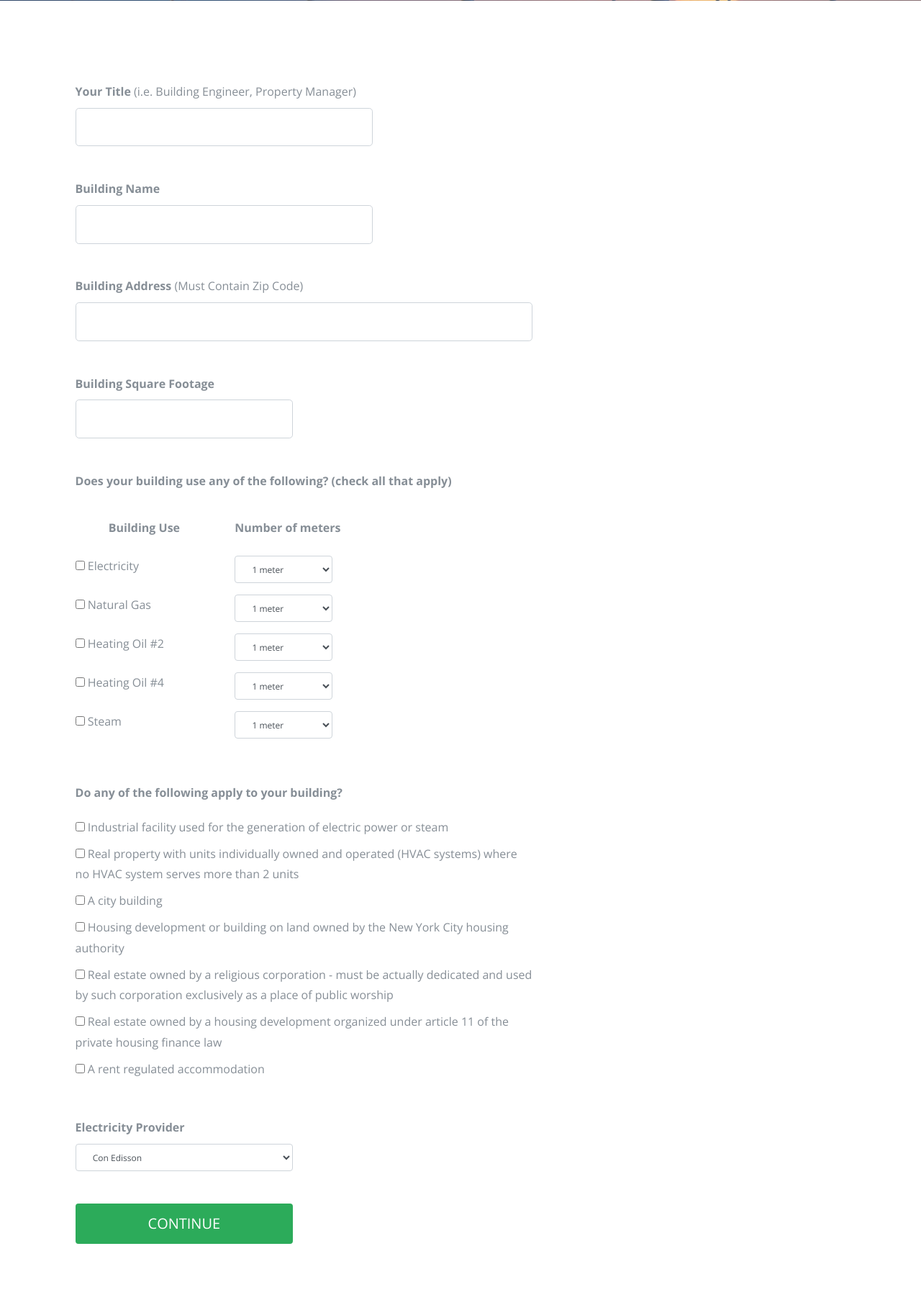
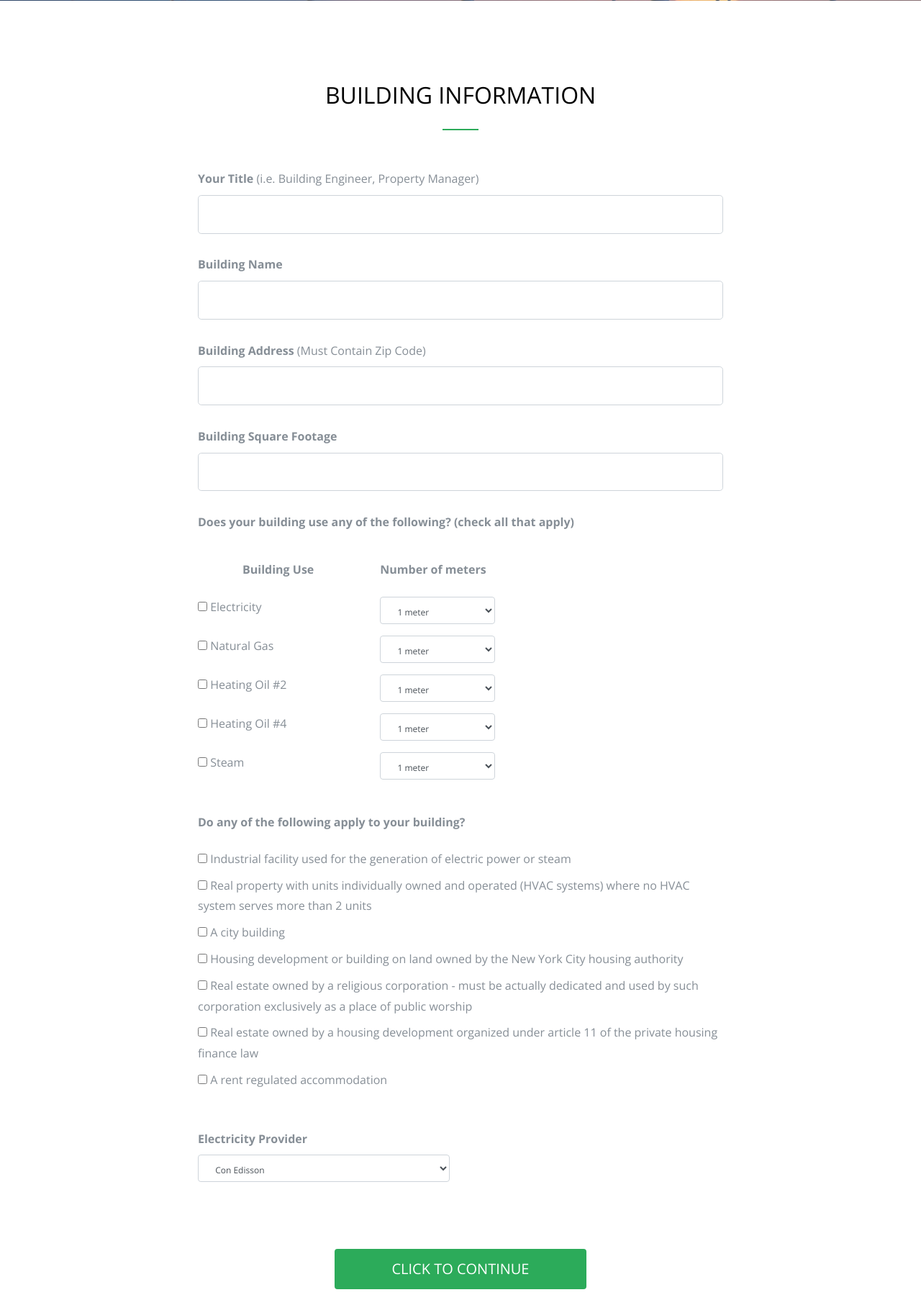
Before and after one commit to tahirs95/Energy-Stats, a Django app: template survey/templates/page1.html in a window 1280 px wide. Shown: the part 595-2401 px from the top of the page at 72% size. Run offline with Django 3.2, Linux system fonts and the light colour scheme; the template is opened without the code that fills it, so the values that code supplies are empty; some libraries are stand-ins or nearby versions.

Commit message:
Final commit with UI modifications

```diff
--- a/survey/templates/page1.html
+++ b/survey/templates/page1.html
@@ -77,42 +77,30 @@
 
 
     </section>
-    <!-- END slider -->
 
-    <section id="s" class="section">
-      <div style="margin-left:7%" class="container">
-        <div class="row">
-          <div class="col-md-7">
-            <form action="#" method="post">
-            <div class="row">
-                <div class="col-md-8 form-group">
+
+    <section class="section">
+      <div class="container">
+        <div class="row justify-content-center mb-5 element-animate">
+          <div class="col-md-8 text-center">
+            <h2 class="text-uppercase heading border-bottom mb-4">BUILDING INFORMATION</h2><br>
+            <div class="element-animate" style="display: inline-block; text-align: left">
+              <form class="element-animate" action="#" method="post">
                 <label for="fname"><b>Your Title</b> (i.e. Building Engineer, Property Manager)</label>
                 <input autocomplete="off" id="title" type="text" class="form-control form-control-lg">
-                </div>
-              </div><br>
-              <div class="row">
-                <div class="col-md-8 form-group">
+                <br>
                 <label for="fname"><b>Building Name</b></label>
                 <input autocomplete="off" id="name" type="text" class="form-control form-control-lg">
-                </div>
-              </div><br>
-              <div class="row">
-                <div class="col-md-12 form-group">
+                <br>
                 <label for="fname"><b>Building Address</b> (Must Contain Zip Code)</label>
                 <input autocomplete="off" id="address" type="text" class="form-control form-control-lg">
-                </div>
-              </div>
-              <br><div class="row">
-                <div class="col-md-6 form-group">
+                <br>
                 <label for="lname"><b>Building Square Footage</b></label>
                 <input autocomplete="off" id="footage" type="number" class="form-control form-control-lg">
-                </div>
-              </div>
-              <br><div class="row">
-                <div class="col-md-12 form-group">
+                <br>
                 <label for="email"><b>Does your building use any of the following? (check all that apply)</b></label><br><br>
-                  <div class="checkbox">
-                  <div class="row">
+                <div class="element-animate"class="checkbox">
+                  <div class="row element-animate">
                     <div class="col-sm-4 form-group">
                       <div class="text-center">
                           <label for="email"><b>Building Use</b></label><br>
@@ -122,7 +110,7 @@
                         <label for="email"><b>Number of meters</b></label><br>
                     </div>
                   </div>
-                   <div class="row">
+                  <div class="row element-animate">
                     <div class="col-sm-4 form-group">
                       <label id="elecl"><input id="elec" type="checkbox" value=""> Electricity</label>
                     </div>
@@ -141,7 +129,7 @@
                       </select>
                     </div>
                   </div>
-                   <div class="row">
+                  <div class="row element-animate">
                     <div class="col-sm-4 form-group">
                       <label><input id="nat" type="checkbox" value=""> Natural Gas</label>
                     </div>
@@ -160,7 +148,7 @@
                       </select>
                     </div>
                   </div>
-                   <div class="row">
+                  <div class="row element-animate">
                     <div class="col-sm-4 form-group">
                       <label><input id="heat" type="checkbox" value=""> Heating Oil #2</label>
                     </div>
@@ -179,7 +167,7 @@
                       </select>
                     </div>
                   </div>
-                   <div class="row">
+                  <div class="row element-animate">
                     <div class="col-sm-4 form-group">
                       <label><input id="heat2" type="checkbox" value=""> Heating Oil #4</label>
                     </div>
@@ -198,7 +186,7 @@
                       </select>
                     </div>
                   </div>
-                   <div class="row">
+                  <div class="row element-animate">
                     <div class="col-sm-4 form-group">
                       <label id="steal"><input id="stea" type="checkbox" value=""> Steam</label>
                     </div>
@@ -218,9 +206,7 @@
                     </div>
                   </div>
                 </div>
-                </div>
-              </div>
-              <br><div class="row">
+                <br><div class="row element-animate">
                   <div class="col-md-12 form-group">
                     <label style="margin-bottom:3%;" for="email"><b>Do any of the following apply to your building?</b></label><br>
                       <div class="checkbox">
@@ -234,7 +220,7 @@
                       </div>
                   </div>
                 </div>
-              <br><div class="row">
+                <br><div class="row element-animate">
                   <div class="col-md-6 form-group">
                     <label for="message"><b>Electricity Provider</b></label>
                     <select id="pro" style="font-size:12px;" class="form-control">
@@ -243,16 +229,16 @@
                     </select>
                   </div>
                 </div><br>
-              <div class="row">
-                <div class="col-md-6 form-group">
-                  <button type="button" onclick="cont()" class="btn btn-primary btn-lg btn-block">CONTINUE</button>
-                </div>
-              </div>
               </form>
             </div>
           </div>
         </div>
+        <div class="row justify-content-center element-animate">
+          <div class="col-md-4"><p><button onclick="cont()" class="btn btn-primary btn-lg btn-block">CLICK TO CONTINUE</button></p></div>
+        </div>
+      </div>
     </section>
+
     <section class="section border-t">
       <div class="container">
         <div class="row justify-content-center mb-5 element-animate">
@@ -281,7 +267,7 @@
     </section>
 
     <footer class="site-footer" role="contentinfo">
-      <div class="container">
+      <div  class="container">
         <div class="row">
           <div class="col-md-3">
             <!-- Link back to Colorlib can't be removed. Template is licensed under CC BY 3.0. -->
--- a/survey/templates/page4.html
+++ b/survey/templates/page4.html
@@ -30,7 +30,7 @@
       border-color: #2cab5a;
     }
 
-    a {
+    a,b {
       color: #2cab5a;
     }
 
@@ -139,12 +139,12 @@
     <!-- END slider -->
 
     <section class="section">
-      <div class="container">
+      <div class="container element-animate">
 
         <div class="row justify-content-center mb-5 element-animate">
           <div class="col-md-8 text-center element-animate">
             <h2 class="text-uppercase heading border-bottom mb-4">BUILDING GROUP</h2>
-            <p>
+            <p class="element-animate">
             <span>Your building's compliance requirements are based on the usage type or group.  Building groups include <b>A, B, B*, E, F, H, I-1, I-2, I-3, I-4, M, R-1, R-2, S, U</b>.</span>
             <span>If you know your building group you can choose from the options below.</span>
             <span>To find out which group your building belongs to continue below.</span><br>
--- a/survey/templates/page5.html
+++ b/survey/templates/page5.html
@@ -30,7 +30,7 @@
       border-color: #2cab5a;
     }
 
-    a {
+    a,b {
       color: #2cab5a;
     }
 
@@ -80,7 +80,7 @@
         <div class="row justify-content-center mb-5 element-animate">
           <div class="col-md-8 text-center">
             <h2 class="text-uppercase heading border-bottom mb-4">BUILDING GROUP ANALYSIS</h2>
-            <div>
+            <div class="element-animate">
               <p><span>Based on the information you have provided your building falls into:</span><br>
               <span>Your building belongs to <b>GROUP <span id="group"></span></b></span><br>
               <span>This determines what your building's C02 limit.  Each group has a different limit.</span><br><br>
--- a/survey/templates/page6.html
+++ b/survey/templates/page6.html
@@ -85,7 +85,7 @@
         <div class="row justify-content-center mb-5 element-animate">
           <div class="col-md-8 text-center element-animate">
             <h2 class="text-uppercase heading border-bottom mb-8 element-animate">Billing Information</h3><br>
-            <p>Following are the utility categories you provided for your building:</p><br>
+            <p class="element-animate">Following are the utility categories you provided for your building:</p><br>
           </div>
           <div id = "elect" class="col-md-8 text-center element-animate" style="display:none;">
             <h3 class="text-uppercase heading border-bottom mb-8">Electricity</h3>
--- a/survey/templates/page8.html
+++ b/survey/templates/page8.html
@@ -30,7 +30,7 @@
       border-color: #2cab5a;
     }
 
-    a {
+    a,b {
       color: #2cab5a;
     }
 
@@ -86,14 +86,14 @@
           <div class="col-md-8 text-center element-animate">
             <img src="{% static "img/logo1.jpg" %}" alt="Bootstrappin'" width="200"><br><br>
           </div>
-          <div id="all" class="col-md-8 text-center">
+          <div id="all" class="col-md-8 text-center element-animate">
             <h2 class="text-uppercase heading border-bottom mb-4 element-animate">New York City Climate Mobilization Act Compliance Checklist</h2>
             <div class="element-animate" style="display: inline-block; text-align: left"><br>
               <div class="element-animate" id="ver"></div>
               <div class="elememt-animate" id="ver1"></div>
               <div class="elememt-animate" id="ver2"></div>
               <div class="element-animate">
-              <p>In addition to the energy reductions listed above your building needs to verify:<br>
+              <p class="element-animate">In addition to the energy reductions listed above your building needs to verify:<br>
                 <ul class="list-unstyled check">
                 <li>temperature set points for heat and hot water reflect appropriate space occupancy and facility requirements</li>
                 <li>all heating system leaks are repaired</li>
```
Also changed, not shown: survey/templates/home.html (+4 -4 lines), survey/templates/page3.html (+5 -5 lines), survey/templates/page7.html (+10 -6 lines). Lines whose indentation alone changed are shown as unchanged.
